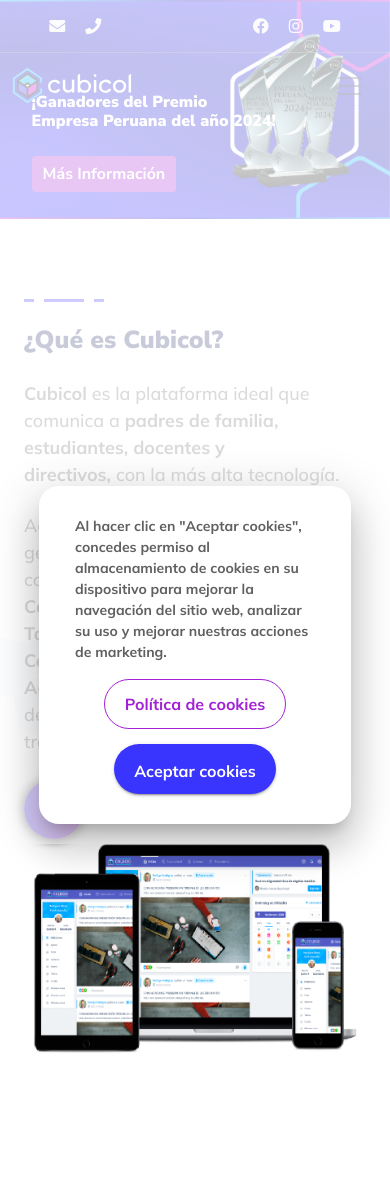
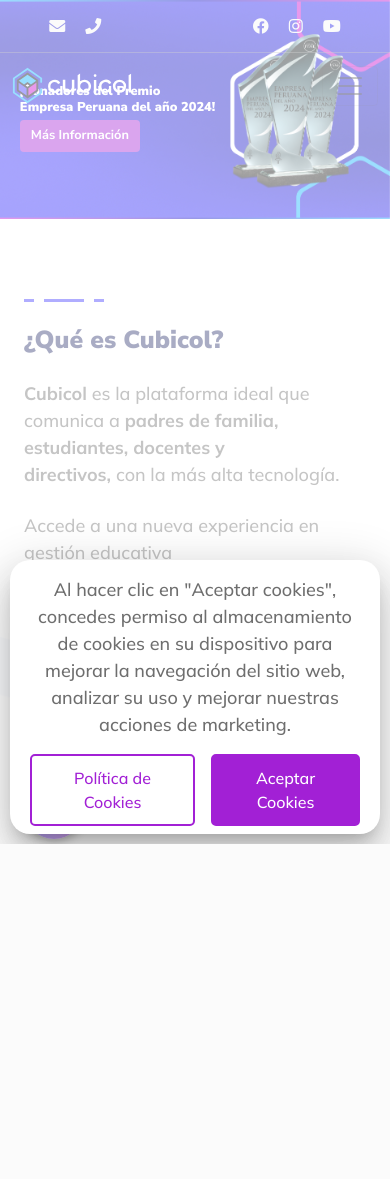
Before and after one commit to xxSylarxx/cubicol, a PHP site: page / in a window 390 px wide. Shown: the top 1179 px of the page. After the commit the page ends 844 px from the top, so only its background shows below. Run offline with PHP 8.4, Linux system fonts and the light colour scheme; some libraries are stand-ins or nearby versions.

Commit message:
nuevos cambios

```diff
--- a/blog.php
+++ b/blog.php
@@ -593,7 +593,7 @@
             }
         }
 
-        @media (max-width: 500px) {}
+
 
         div[id] {
             scroll-margin-top: 150px;
@@ -626,8 +626,8 @@
             <div class="row mt-4 d-flex justify-content-center">
                 <div class="col-md-4 p-md-4 my-3 my-md-0">
                     <div class="item">
-                        <!-- <a class="descripcion mb-4">BLOG CUBICOL</a> -->
-                        <div class="div-img-blog">
+                        <a class="descripcion mb-4">NOTICIAS Y NOVEDADES</a>
+                        <div class="div-img-blog mt-3">
                             <img src="./public/img/galeria/p-blog-1.jpg" alt="">
                         </div>
                         <h4 class="titulo">Premio Empresa Peruana del Año 2024</h4>
--- a/index.php
+++ b/index.php
@@ -96,6 +96,7 @@
             font-size: 16px;
             font-weight: bold;
             font-family: 'Nunito Sans', sans-serif;
+            margin-top: 2rem;
         }
 
         #slider .btn:hover {
@@ -714,12 +715,60 @@
                 display: none;
             }
         }
-
-        @media (max-width: 700px) {
+         @media (max-width: 430px) {
+             #slider .titleContainer {
+                position: absolute;
+                left: 2%;
+                top: -60px;
+                width: 100%;
+               /*  background: rgb(162 32 213 / 20%); */
+                height: 100%;
+
+            }
+
+
+            #slider img {
+                object-position: right;
+                height: auto;
+            }
+
+            #slider .titleContainer .title {
+                font-size: .8rem;
+            }
+
+            #slider .titleContainer .title2 {
+                display: none;
+            }
+
+            #slider .btn {
+                margin-top: -5px!important;
+                padding: 5px 10px;
+                font-size: .8rem;
+            }
+
+            #migrar {
+                padding-bottom: 0;
+            }
+
+            #migrar .circulo {
+                display: none;
+            }
+
+            #colegios .cole1,
+            #colegios .cole2 {
+                display: none;
+            }
+
+            #prefootServicios h2 {
+                font-size: 40px;
+            }
+        }
+
+        @media screen and (min-width:430px) and (max-width: 700px) {
             #slider .titleContainer {
                 position: absolute;
                 left: 5%;
-                top: -20px;
+                top: -90px;
                 width: 100%;
                /*  background: rgb(162 32 213 / 20%); */
                 height: 100%;
@@ -802,14 +851,14 @@
             <img src="img/icons/cubo.png" width="77">
         </div>
     </div>
-
-    <div class="aviso-cookies" id="aviso-cookies">
+<?php include_once './partials/cookies.php'; ?>
+    <!-- <div class="aviso-cookies" id="aviso-cookies">
         <p> Al hacer clic en "Aceptar cookies", concedes permiso al almacenamiento de cookies en su dispositivo para mejorar la navegación del sitio web, analizar su uso y mejorar nuestras acciones de marketing. </p>
         <div class="container-modal-cookies-btns">
             <a href="cookies"> <button class="btn-politics-cookies">Política de cookies</button> </a>
             <button id="btn-acept-cookies" class="btn-acept-cookies">Aceptar cookies</button>
         </div>
-    </div>
+    </div> -->
 
     <div class="fondo-aviso-cookies" id="fondo-aviso-cookies"></div>
 
@@ -823,7 +872,7 @@
                             <h2 class="title2">
                                 En Cubicol, estamos orgullosos de haber sido reconocidos <br> como la mejor Plataforma de Gestión Educativa del año. </b>
                             </h2>
-                            <div class="mt-4 mt-md-5">
+                            <div>
                                 <a class="btn" href="https://api.whatsapp.com/send?phone=51902779069&text=Estoy%20visitando%20la%20pagina%20web%20y%20deseo%20m%C3%A1s%20informaci%C3%B3n" target="_blank">Más Información</a>
                             </div>
                         </div>
@@ -1409,7 +1458,7 @@
     <?php include_once './partials/footer.php'; ?>
 
 
-    <script src="./public/js/aviso-cookies.js"></script>
+    <!-- <script src="./public/js/aviso-cookies.js"></script> -->
     <script src="./public/js/jquery.min.js"></script>
 
     <script>
--- /dev/null
+++ b/partials/cookies.php
@@ -0,0 +1,110 @@
+<style>
+    .cookie-alert1 {
+        position: fixed;
+        bottom: 0;
+        left: 0;
+        width: 100%;
+        padding: 10px;
+        text-align: center;
+        display: none;
+        z-index: 9999;
+        background-color: rgba(255, 255, 255, 0.6)
+    }
+
+    .cookie-alert1>.container {
+        margin-top: 150rem;
+        background-color: white;
+        border-radius: 20px;
+        box-shadow: 0 11px 15px -7px rgb(0 0 0 / 20%), 0 24px 38px 3px rgb(0 0 0 / 14%), 0 9px 46px 8px rgb(0 0 0 / 12%);
+    }
+
+    .cookie-alert1 p {
+        margin: 0;
+    }
+
+    .cookie-alert1 button {
+
+        background-color: var(--color1);
+        color: white;
+        border: solid 2px var(--color1);
+        padding: 10px 20px;
+        text-align: center;
+        text-decoration: none;
+        display: inline-block;
+        font-size: 16px;
+        cursor: pointer;
+        border-radius: 5px;
+    }
+
+    #button2 {
+
+        background-color: white;
+        color: var(--color1);
+        border: solid 2px var(--color1);
+        padding: 10px 20px;
+        text-align: center;
+        text-decoration: none;
+        display: inline-block;
+        font-size: 16px;
+        cursor: pointer;
+        border-radius: 5px;
+    }
+
+    #button2:hover {
+
+        background-color: var(--color1);
+        color: white;
+        border: solid 2px var(--color1);
+        padding: 10px 20px;
+        text-align: center;
+        text-decoration: none;
+        display: inline-block;
+        font-size: 16px;
+        cursor: pointer;
+    }
+
+    #fondo-cookie {
+        height: 100%;
+        background-color: rgba(255, 255, 255, 0.6);
+    }
+</style>
+<div id="fondo-cookie">
+    <div id="cookie-alert1" class="cookie-alert1 ">
+        <div class="container d-flex justify-content-center">
+            <div class="row">
+                <div class="col-lg-7 p-3">
+                    <p> Al hacer clic en "Aceptar cookies", concedes permiso al almacenamiento de cookies en su dispositivo para
+                        mejorar la navegación del sitio web, analizar su uso y mejorar nuestras acciones de marketing. </p>
+                </div>
+                <div class="col-lg d-flex justify-content-center pb-2">
+                    <div class="col-lg my-auto mx-2"> <button id="button2" onclick="politicascookies()">Política de Cookies</button></div>
+                    <div class="col-lg my-auto mx-2"> <button onclick="aceptarCookies()">Aceptar Cookies</button></div>
+                </div>
+            </div>
+        </div>
+    </div>
+</div>
+<script>
+    document.addEventListener('DOMContentLoaded', function() {
+        // Muestra el aviso de cookies solo si no se ha aceptado previamente
+        if (!localStorage.getItem('cookiesAccepted')) {
+            mostrarAvisoCookies();
+        }
+    });
+
+    function mostrarAvisoCookies() {
+        var cookieAlert = document.getElementById('cookie-alert1');
+        cookieAlert.style.display = 'block';
+    }
+
+    function politicascookies() {
+        window.location.href = './politica-cookies.php';
+    }
+
+    function aceptarCookies() {
+        var cookieAlert = document.getElementById('cookie-alert1');
+        var bodyElement =
+            cookieAlert.style.display = 'none';
+        localStorage.setItem('cookiesAccepted', 'true');
+    }
+</script>
--- a/public/css/web.css
+++ b/public/css/web.css
@@ -307,9 +307,9 @@
     width: 80px;
   }
 
-  #navbarNav{
+  /* #navbarNav{
     background: var(--color2);
-  }
+  } */
 
   /* #header .navbar {
     background-color: var(--color2);
@@ -322,5 +322,7 @@
   /* #header .barsup {
     background: rgb(162 32 213 / 52%);
   } */
-
+#header .navbar-light .navbar-nav .nav-link{
+  color:#0000008c;
 }
+}
```
